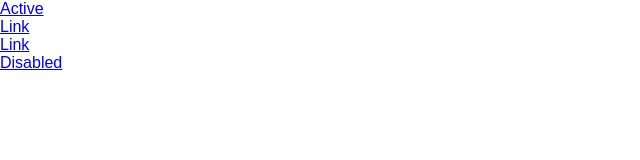
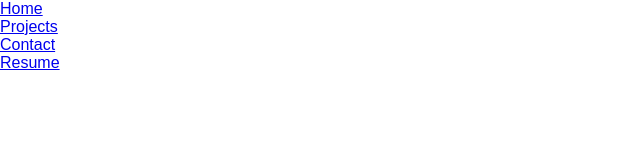
Before and after one commit to tanMan5/Tanner-Nielsen-Portfolio, a React (Create React App) app in the folder client/: page / in a window 1280 px wide. Shown: the top 160 px of the page, without its empty margins (0-640 px from the left). Built offline with nearby package versions, Linux system fonts and the light colour scheme.

Commit message:
navbar added

```diff
--- a/client/src/components/Navbar/index.js
+++ b/client/src/components/Navbar/index.js
@@ -1,26 +1,30 @@
 import React, { Component } from 'react';
-import Nav from 'react-bootstrap/Nav'
+import Nav from 'react-bootstrap/Nav';
+import Navbar from 'react-bootstrap/Navbar';
+import Container from 'react-bootstrap/Container';
+import './style.css';
 
 class NavTabs extends Component {
     render() {
         return (
-
+            <Container>
+                <Navbar expand="lg" variant="light" bg="light">
                     <Nav className="container navbar justify-content-end flex-column flex-sm-row" activeKey="/home">
                         <Nav.Item>
-              <Nav.Link href="/home">Active</Nav.Link>
+                            <Nav.Link href="/home">Home</Nav.Link>
                         </Nav.Item>
                         <Nav.Item>
-              <Nav.Link eventKey="link-1">Link</Nav.Link>
+                            <Nav.Link href="/Projects">Projects</Nav.Link>
                         </Nav.Item>
                         <Nav.Item>
-              <Nav.Link eventKey="link-2">Link</Nav.Link>
+                            <Nav.Link href="/Contact">Contact</Nav.Link>
                         </Nav.Item>
-            <Nav.Item>
-              <Nav.Link eventKey="disabled" disabled>
-                Disabled
-              </Nav.Link>
-            </Nav.Item>
+                        <a className="resume" href="client\src\components\Documents\resume.pdf" target="_blank">Resume</a>
+
+
                     </Nav>
+                </Navbar>
+            </Container>
         )
     }
 }
```
Also changed, not shown: client/src/components/Navbar/style.css (added), client/src/pages/Contact.js (added), 1 other file (tests, documents, lock files or other folders). Lines whose indentation alone changed are shown as unchanged.
